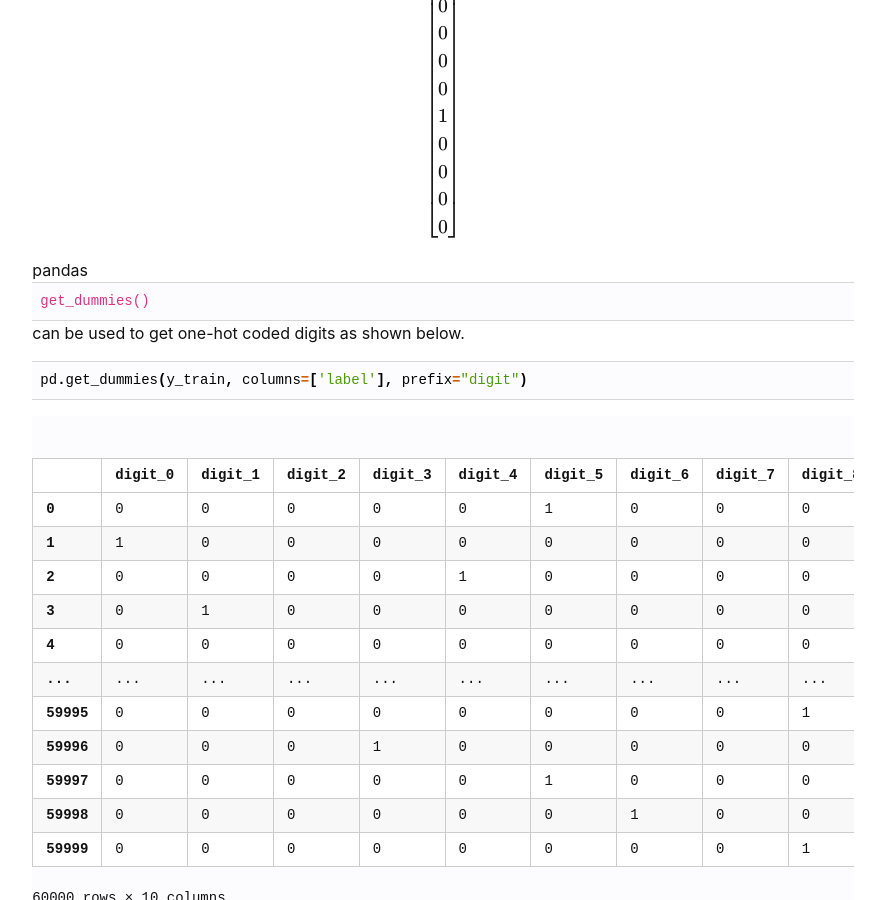
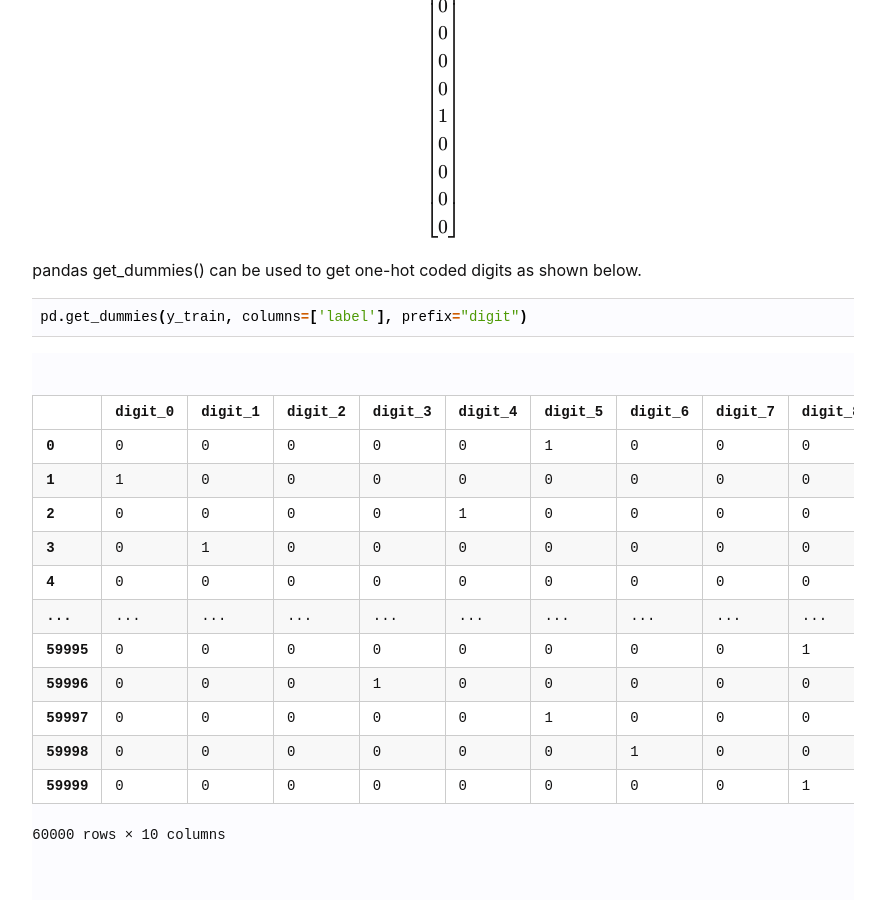
Before and after one commit to chackobabu/chackobabu.github.io, a Jekyll site: the page built from data_science_projects/neural_net/digit-recognizer.md, in a window 1280 px wide and 900 px high, scrolled down 4713 px. Shown: the whole window, without its empty margins (197-1082 px from the left). Built offline with Jekyll 4.4.1, drawn with Linux system fonts in a browser that asks for light colours; formulas are drawn with MathJax 3; comment, search, counter and statistics services are not loaded.

````diff
--- a/data_science_projects/neural_net/digit-recognizer.md
+++ b/data_science_projects/neural_net/digit-recognizer.md
@@ -662,7 +662,7 @@ $$
 $$
 
 
-pandas `get_dummies()` can be used to get one-hot coded digits as shown below.
+pandas get_dummies() can be used to get one-hot coded digits as shown below.
 
 
 ```python
````
